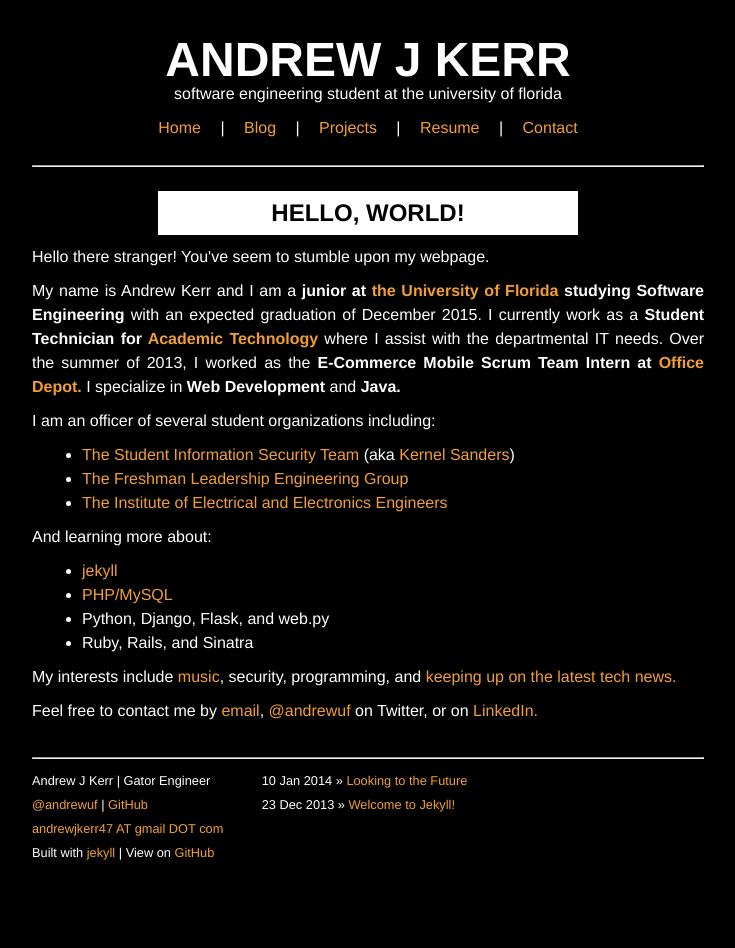
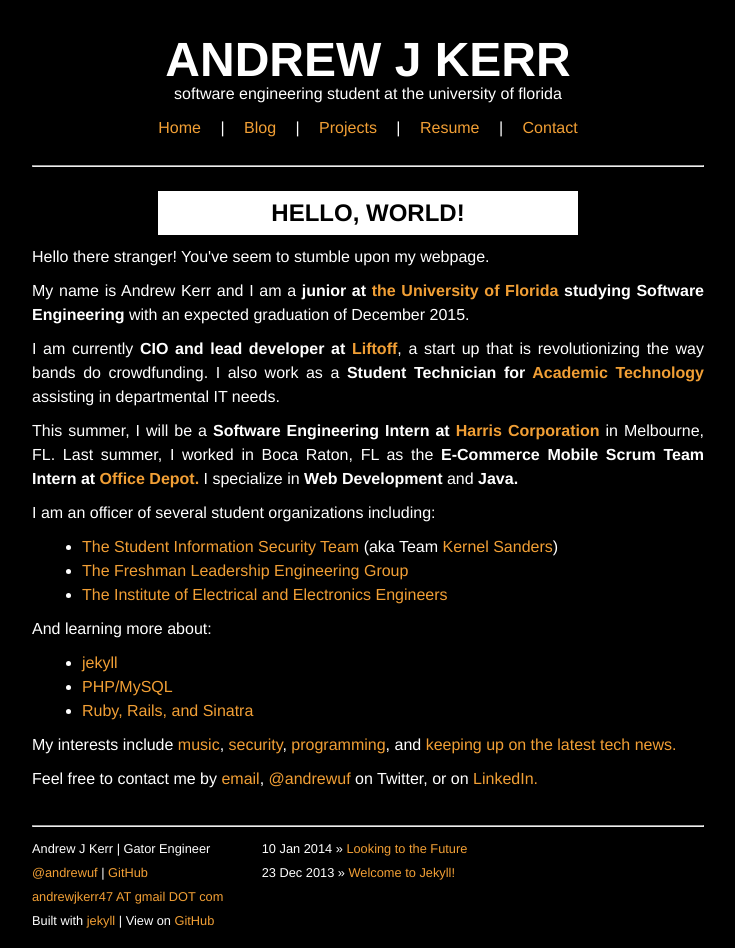
Before and after one commit to hackuf/hackuf.github.io, a Jekyll site: the page built from index.html, in a window 1280 px wide. Shown: the whole page, without its empty margins (272-1007 px from the left). Built offline with Jekyll 4.4.1, drawn with Linux system fonts in a browser that asks for light colours; nearby versions of some CDN libraries; Markdown is read by kramdown in place of the engine named in the settings.

Commit message:
Updated information!

```diff
--- a/index.html
+++ b/index.html
@@ -6,10 +6,15 @@
 <div id="home">
 	<h2>Hello, World!</h2>
 	<p>Hello there stranger! You've seem to stumble upon my webpage.</p>
-	<p>My name is Andrew Kerr and I am a <b>junior at <a href="http://www.ufl.edu">the University of Florida</a> studying Software Engineering</b> with an expected graduation of December 2015. I currently work as a <b>Student Technician for <a href="http://at.ufl.edu">Academic Technology</a></b> where I assist with the departmental IT needs. Over the summer of 2013, I worked as the <b>E-Commerce Mobile Scrum Team Intern at <a href="https://www.officedepot.com">Office Depot.</a></b> I specialize in <b>Web Development</b> and <b>Java.</b></p>
+	<p>My name is Andrew Kerr and I am a <b>junior at <a href="http://www.ufl.edu">the University of Florida</a> studying Software Engineering</b> with an expected graduation of December 2015.</p>
+
+	<p>I am currently <b>CIO and lead developer at <a href="http://www.321liftoff.co">Liftoff</a></b>, a start up that is revolutionizing the way bands do crowdfunding. I also work as a <b>Student Technician for <a href="http://at.ufl.edu">Academic Technology</a></b> assisting in departmental IT needs.</p>
+
+	<p>This summer, I will be a <b>Software Engineering Intern at <a href="http://www.harris.com/">Harris Corporation</a></b> in Melbourne, FL. Last summer, I worked in Boca Raton, FL as the <b>E-Commerce Mobile Scrum Team Intern at <a href="https://www.officedepot.com">Office Depot.</a></b> I specialize in <b>Web Development</b> and <b>Java.</b></p>
+
 	<p>I am an officer of several student organizations including:
 		<ul>
-			<li><a href="http://www.ufhack.org">The Student Information Security Team</a> (aka <a href="http://ctftime.org/team/397">Kernel Sanders</a>)</li>
+			<li><a href="http://www.ufhack.org">The Student Information Security Team</a> (aka Team <a href="http://ctftime.org/team/397">Kernel Sanders</a>)</li>
 			<li><a href="http://www.flegacy.org">The Freshman Leadership Engineering Group</a></li>
 			<li><a href="http://ieee.ece.ufl.edu">The Institute of Electrical and Electronics Engineers</a></li>
 		</ul>
@@ -17,11 +22,10 @@
 	<p>And learning more about:
 		<ul>
 			<li><a href="https://github.com/andrewjkerr/andrewjkerr.github.io">jekyll</a></li>
-			<li><a href="https://github.com/andrewjkerr/uf-eweek">PHP/MySQL</a></li>
-			<li>Python, Django, Flask, and web.py</li>
-			<li>Ruby, Rails, and Sinatra</li>
+			<li><a href="https://github.com/andrewjkerr/php-playground">PHP/MySQL</a></li>
+			<li><a href="https://github.com/andrewjkerr/sample_app">Ruby, Rails, and Sinatra</a></li>
 		</ul>
 	</p>
-	<p>My interests include <a href="https://www.last.fm/user/andrewjkerr47">music</a>, security, programming, and <a href="https://news.ycombinator.com/">keeping up on the latest tech news.</a>
+	<p>My interests include <a href="https://www.last.fm/user/andrewjkerr47">music</a>, <a href="https://www.youtube.com/watch?v=ozpBGoagCQw">security</a>, <a href="https://www.github.com/andrewjkerr">programming</a>, and <a href="https://news.ycombinator.com/">keeping up on the latest tech news.</a>
 	<p>Feel free to contact me by <a href="mailto:andrewjkerr47@gmail.com">email</a>, <a href="https://www.twitter.com/andrewuf">@andrewuf</a> on Twitter, or on <a href="https://www.linkedin.com/in/andrewjkerr47">LinkedIn.</a></p>
 </div>
```
